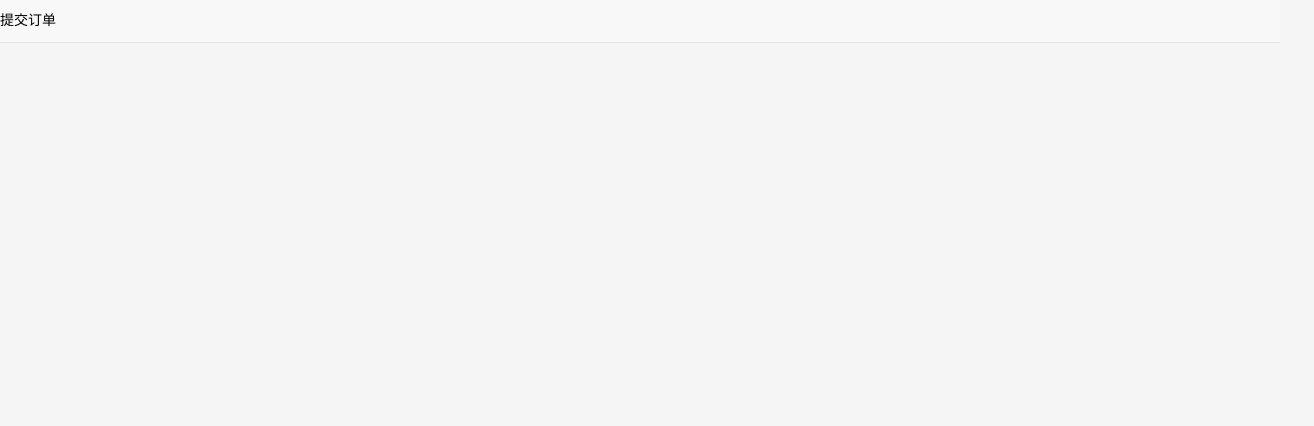
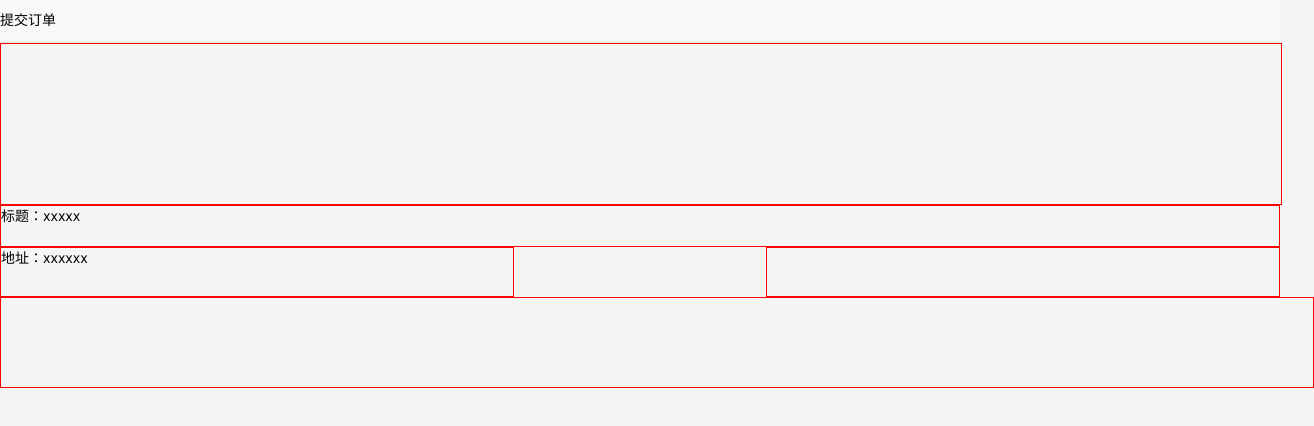
Before and after one commit to 13725102796/hotel-will, an Angular app: page /#/hotel in a window 1280 px wide. Before the commit this address led to /#/. Shown: the top 426 px of the page, 1314 px wide, since content can reach past the window. Built offline with nearby package versions, Linux system fonts and the light colour scheme.

Commit message:
修改按钮添加hotel

```diff
--- a/src/app/app.module.ts
+++ b/src/app/app.module.ts
@@ -7,12 +7,14 @@ import { EstimateComponent } from './estimate/estimate.component';
 
 // 路由
 import { AppRoutingModule } from './app-routing.module';
+import { HotelComponent } from './hotel/hotel.component';
 
 @NgModule({
   declarations: [
     AppComponent,
     BuyOrderComponent,
-    EstimateComponent
+    EstimateComponent,
+    HotelComponent
 
   ],
   imports: [
--- a/src/app/buy-order/buy-order.component.css
+++ b/src/app/buy-order/buy-order.component.css
@@ -402,3 +402,6 @@ ul,li,p{
     -webkit-font-smoothing: antialiased;
     text-rendering: optimizeLegibility;
 }
+.room-count input {
+    border: 0;
+}
--- a/src/app/buy-order/buy-order.component.html
+++ b/src/app/buy-order/buy-order.component.html
@@ -22,7 +22,7 @@
     <div class="cell">
       <div class="room-count">
         <span class="live-key">入住人</span>
-        <span class="live-num black">张先生</span>
+        <input class="live-num black" placeholder="请输入您的姓名" />
       </div>
     </div>
     <div class="cell">
@@ -34,12 +34,12 @@
     <div class="cell del-line">
       <div class="room-count">
         <span class="live-key">联系手机</span>
-        <span class="live-num black">18922074783</span>
+        <input class="live-num black" placeholder="请输入您的手机号码" />
       </div>
     </div>
   </section>
   <section class="discount room-msg">
-    <div class="cell">
+    <div class="cell" style="display:none;">
       <div class="room-count button-icon">
         <span class="live-key"><i class="card-icon">券</i>抵用券</span>
         <span class="live-num card-use black">使用抵用券</span>
--- a/src/app/buy-order/buy-order.component.ts
+++ b/src/app/buy-order/buy-order.component.ts
@@ -35,6 +35,7 @@ export class BuyOrderComponent implements OnInit {
   closeAllPanel() {
     this.showRoomNumSelector = false;
     this.showRoomTimeSelector = false;
+    this.showPriceDesc = false;
     this.showOverlay = false;
   }
 
--- /dev/null
+++ b/src/app/hotel/hotel.component.css
@@ -0,0 +1,31 @@
+section{
+  width:100%;
+}
+.header {
+  width: 100%;
+  height: 10rem;
+  border: 1px solid red;
+}
+.ht-title{
+  height:2.5rem;
+  border: 1px solid red;
+}
+.ht-adress {
+  height: 3rem;
+  width: 40%;
+  float:left;
+  border: 1px solid red;
+}
+.address-img {
+  height: 3rem;
+  width: 40%;
+  float: right;
+  border: 1px solid red;
+}
+
+.live-time{
+  height: 4rem;
+  padding: 0.8rem 1rem;
+  width: 100%;
+  border: 1px solid red;
+}
--- /dev/null
+++ b/src/app/hotel/hotel.component.html
@@ -0,0 +1,19 @@
+<header class="header">
+
+</header>
+<section class="clearfix">
+  <div class="ht-title">
+    标题：xxxxx
+  </div>
+  <div class="ht-adress">
+    地址：xxxxxx
+  </div>
+  <div class="address-img">
+    <img src="" />
+  </div>
+</section>
+<section>
+  <div class="live-time">
+
+  </div>
+</section>
--- /dev/null
+++ b/src/app/hotel/hotel.component.ts
@@ -0,0 +1,15 @@
+import { Component, OnInit } from '@angular/core';
+
+@Component({
+  selector: 'app-hotel',
+  templateUrl: './hotel.component.html',
+  styleUrls: ['./hotel.component.css']
+})
+export class HotelComponent implements OnInit {
+
+  constructor() { }
+
+  ngOnInit() {
+  }
+
+}
--- a/src/styles.css
+++ b/src/styles.css
@@ -85,3 +85,13 @@ body {
     color: #000;
     font: normal 14px/1.5 Tahoma, "Lucida Grande", Verdana, "Microsoft YaHei", hei;
 }
+.clearfix:after {
+    content: " ";
+	display: block;
+	clear: both;
+	height: 0;
+}
+
+.clearfix {
+	zoom: 1;
+}
```
Also changed, not shown: src/app/app-routing.module.ts (+5 -2 lines), 1 other file (tests, documents, lock files or other folders).
